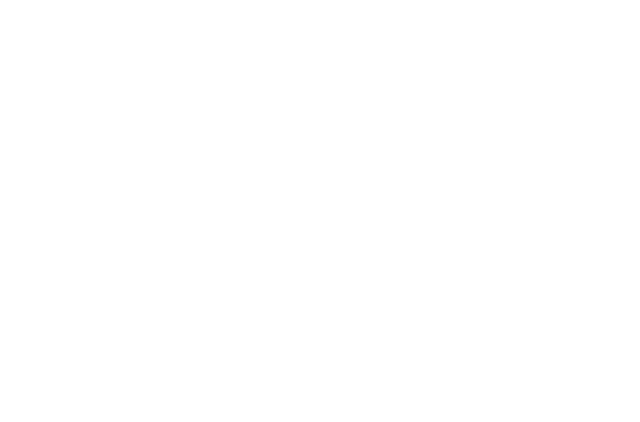
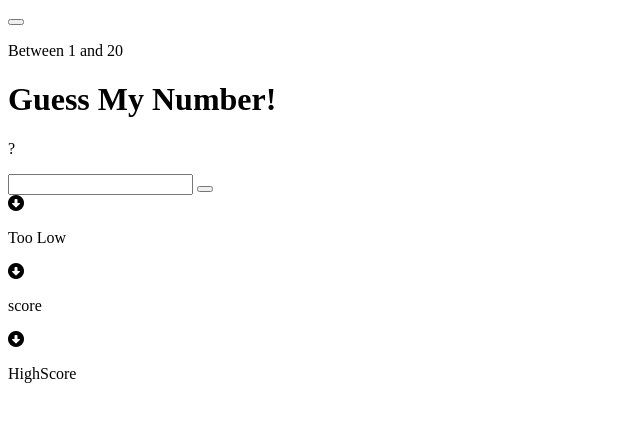
Before and after one commit to MuhammadJamshaidGhaffar/JavaScript-Guess-a-Number-Game, a plain HTML site: page index.html in a window 1280 px wide. Shown: the whole page, without its empty margins (0-640 px from the left). Drawn offline with Linux system fonts and the light colour scheme.

Commit message:
Completed index.html

```diff
--- a/index.html
+++ b/index.html
@@ -5,11 +5,39 @@
     <meta charset="UTF-8">
     <meta http-equiv="X-UA-Compatible" content="IE=edge">
     <meta name="viewport" content="width=device-width, initial-scale=1.0">
-    <title>Document</title>
+    <title>Guess a Number</title>
+    <script src="https://kit.fontawesome.com/d8dd4cb323.js" crossorigin="anonymous"></script>
 </head>
 
 <body>
-
+    <div class="container">
+        <button type="button" onclick=""></button>
+        <p class="range-text">Between 1 and 20</p>
+        <h1>Guess My Number!</h1>
+        <p class="line"></p>
+        <p class="number">?</p>
+        <p class="line"></p>
+        <div class="input-div">
+            <input type="text" name="" id="input-text">
+            <button type="button"></button>
+        </div>
+        <div class="output-div">
+            <div class="item result">
+                <i class="fas fa-arrow-alt-circle-down item-icon"></i>
+                <p class="text">Too Low</p>
+            </div>
+            <div class="item score">
+                <i class="fas fa-arrow-alt-circle-down item-icon"></i>
+                <p class="text">score</p>
+                <p class="value"></p>
+            </div>
+            <div class="item highScore">
+                <i class="fas fa-arrow-alt-circle-down item-icon"></i>
+                <p class="text">HighScore</p>
+                <p class="value"></p>
+            </div>
+        </div>
+    </div>
 </body>
 
 </html>
```
